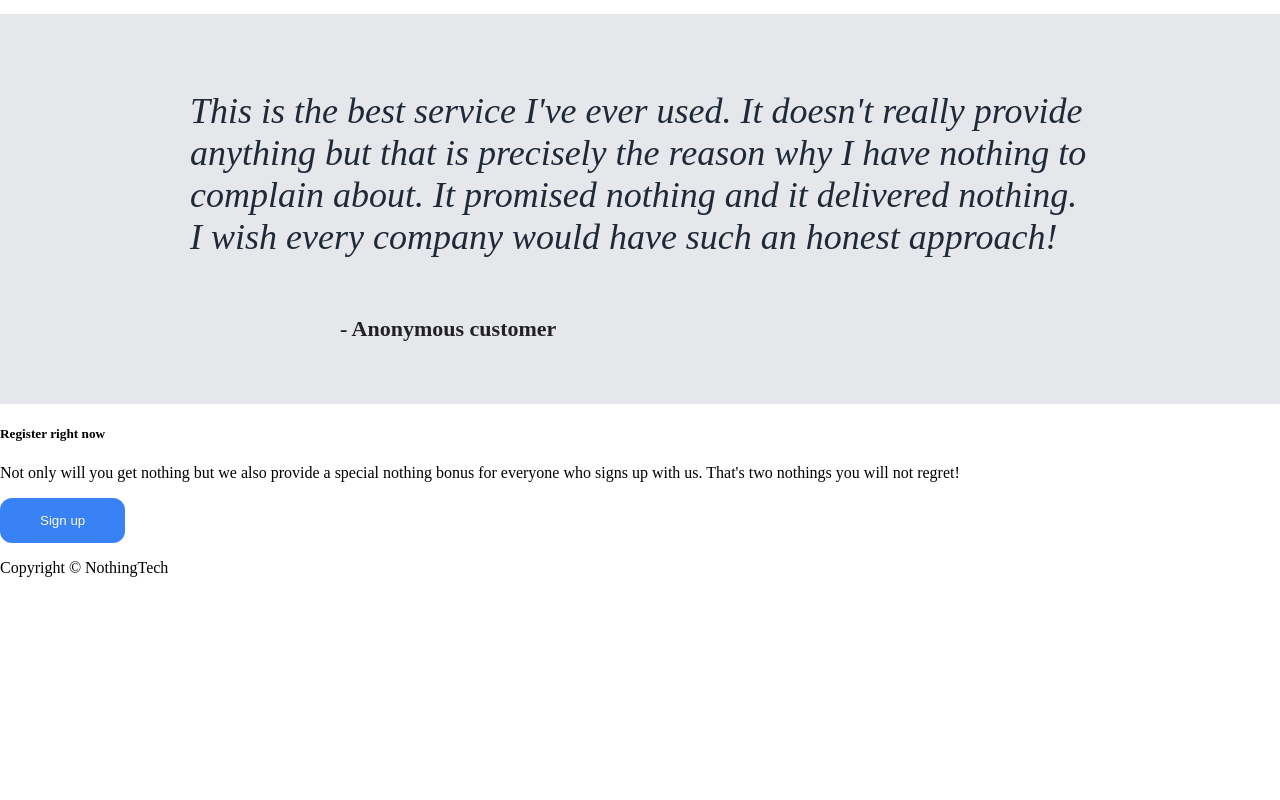
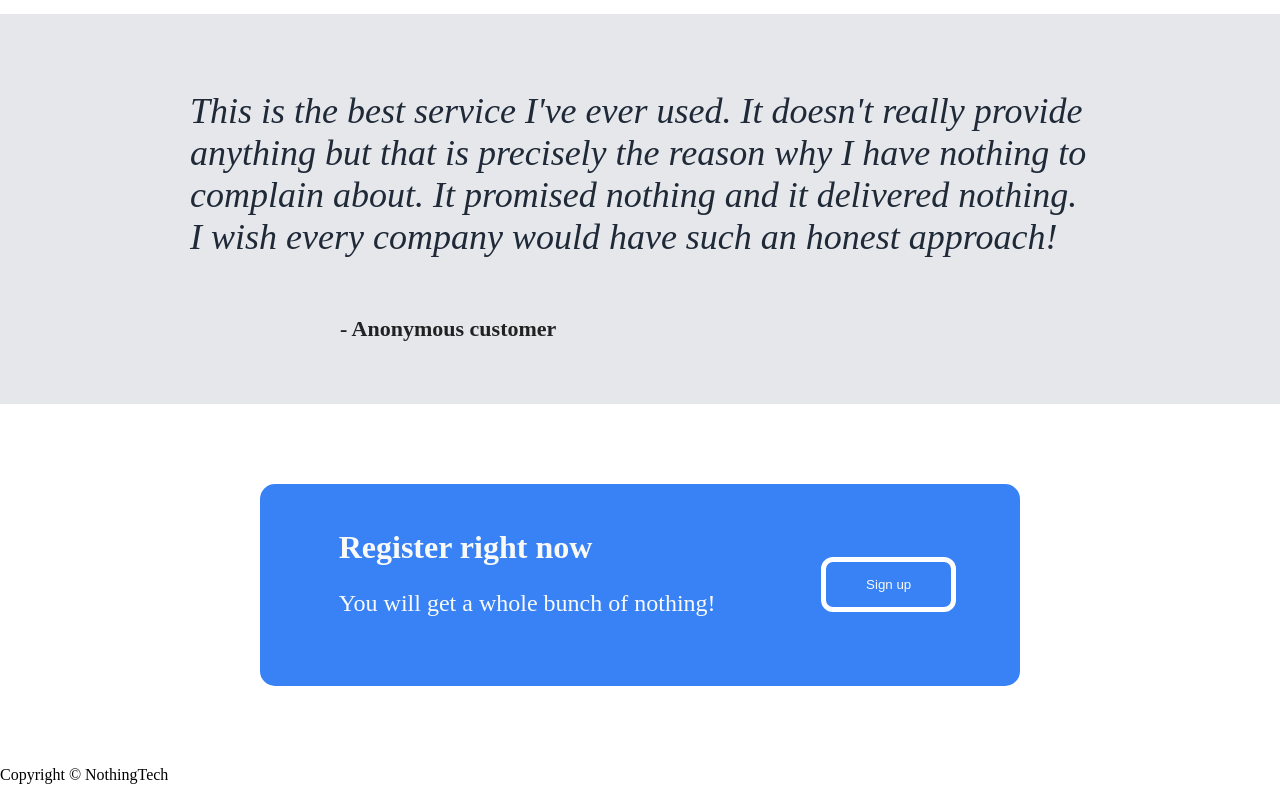
Before and after one commit to marxos121/first-website, a plain HTML site: page index.html in a window 1280 px wide. Shown: the part 1018-1818 px from the top of the page. Before the commit the page ends 1611 px from the top, so only its background shows below. Drawn offline with Linux system fonts and the light colour scheme.

Commit message:
style register box

```diff
--- a/index.html
+++ b/index.html
@@ -54,10 +54,14 @@
         </p>
         <p id="name">- Anonymous customer</p>
     </div>
-    <div class="register">
-        <h5>Register right now</h5>
-        <p>Not only will you get nothing but we also provide a special nothing bonus for everyone who signs up with us. That's two nothings you will not regret!</p>
+    <div class="register-section">
+    <div class="register-box">
+        <div class="register-left">
+            <h5>Register right now</h5>
+            <p>You will get a whole bunch of nothing!</p>
+        </div>
         <button>Sign up</button>
+    </div>
     </div>
     <div class="footer">
         <p>Copyright © NothingTech</p>
--- a/styles.css
+++ b/styles.css
@@ -13,6 +13,7 @@ body{
     margin: 0;
     size: 100vh;
     font-family: 'Times New Roman', Times, serif;
+    justify-content: center;
 }
 
 a{
@@ -118,3 +119,38 @@ Quote text: 36px light italic #1f2937*/
     font-size: 22px;
     font-style: normal;
 }
+/*
+.register-section{
+    display: flex;
+    justify-content: center;
+}*/
+
+.register-box{
+    display: flex;
+    background-color: #3882f6;
+    width: 700px;
+    margin: 80px auto;
+    padding: 30px;
+    border-radius: 15px;
+    justify-content: space-around;
+    align-items: center;
+}
+
+.register-left{
+    color:#F9FAF8;
+    margin: 15px;
+    width: 400px;
+    font-size: 24px;
+}
+
+.register-left > h5{
+    font-size: 32px;
+    font-weight: 700;
+    margin: 0;
+}
+
+.register-box button{
+    border-style:solid;
+    border-color: white;
+    border-width: 5px;
+}
```
